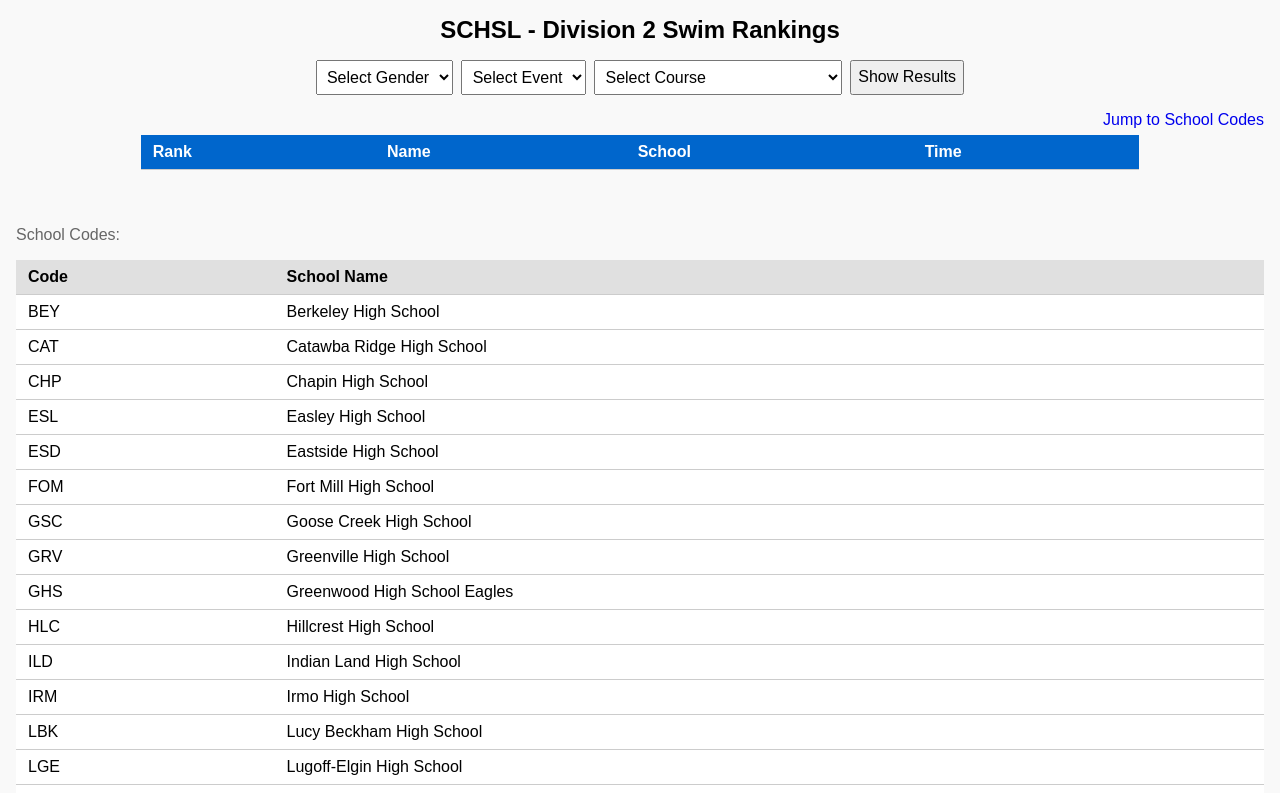
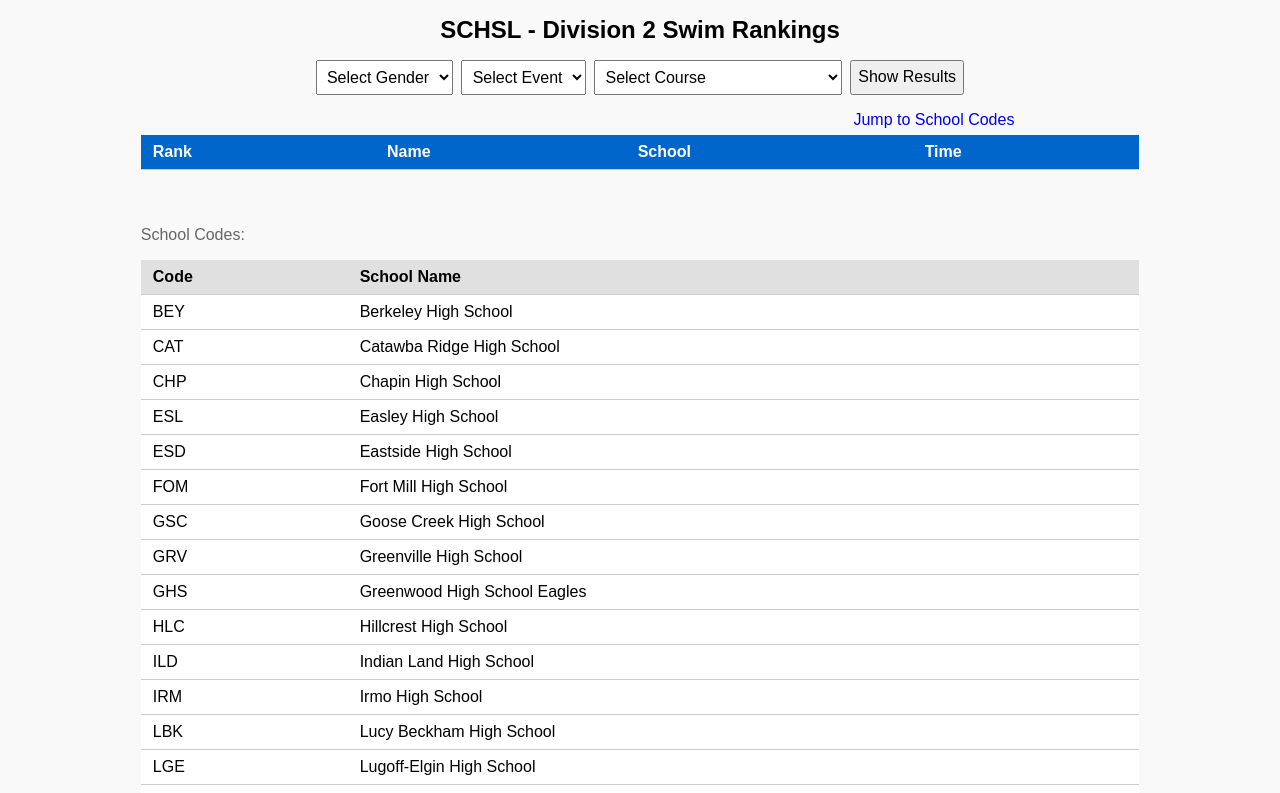
Before and after one commit to starrman73/swim-results-app, a plain HTML site: page public/index.html in a window 1280 px wide. Shown: the top 793 px of the page. Drawn offline with Linux system fonts and the light colour scheme; some packages are replaced by stand-ins of ours; a script that the page names is missing.

Commit message:
Update style.css

```diff
--- a/public/style.css
+++ b/public/style.css
@@ -29,7 +29,7 @@
 }
 
 /* Limit width to 80% of the viewport on larger screens and center it */
-.results-wrapper {
+.results-wrapper, .school-key-wrapper {
   width: 80%;
   margin: 0 auto; /* centers it */
 }
@@ -79,7 +79,7 @@
 /* Force right alignment in both views */
 .link-above-table {
   text-align: right;    /* inline content goes right */
-  width: 100%;          /* make container span the full row */
+  width: 80%;          /* make container span the full row */
 }
 
 .link-above-table a {
```
